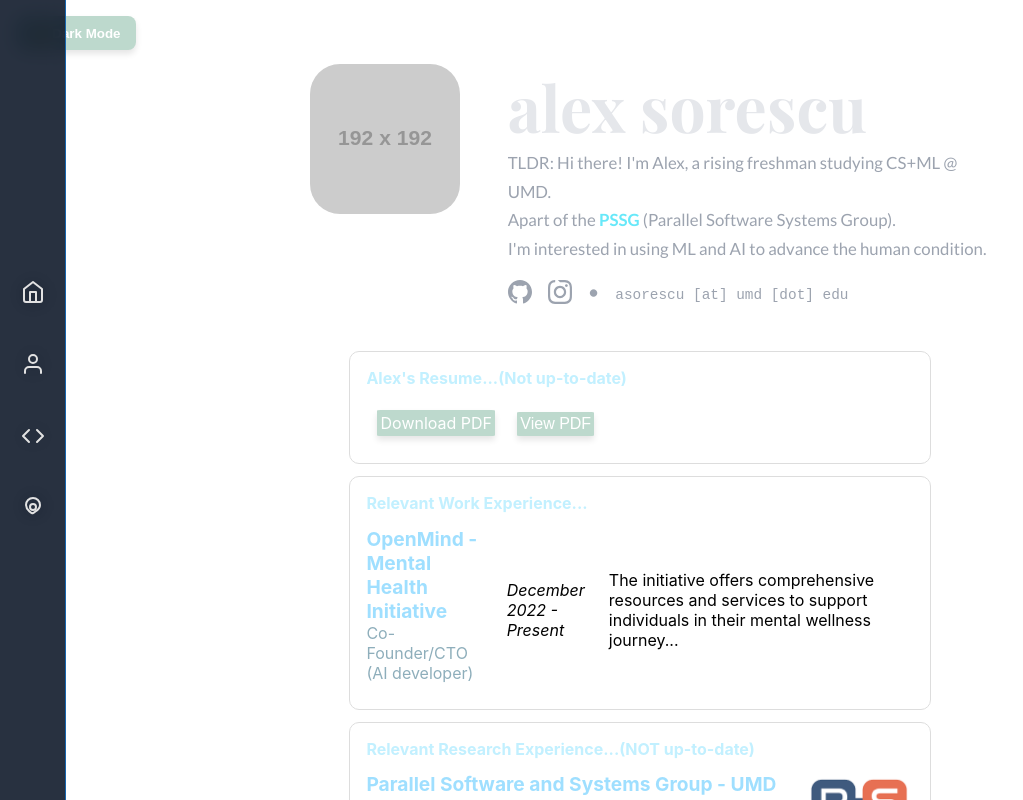
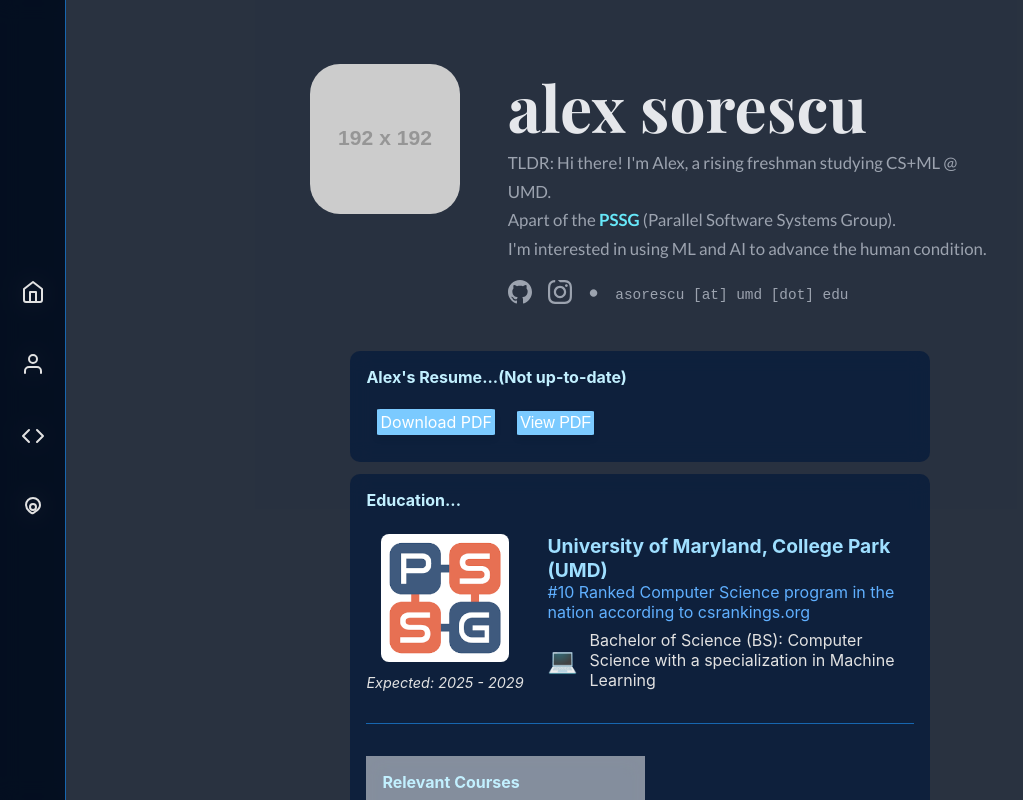
Before and after one commit to asor-1/personal_website, a React (Create React App) app: page /About in a window 1280 px wide. Shown: the top 800 px of the page, without its empty margins (0-1023 px from the left). Built offline with nearby package versions, Linux system fonts and the light colour scheme.

Commit message:
changing the education: need to finish

```diff
--- a/src/css_pages/about.css
+++ b/src/css_pages/about.css
@@ -1,14 +1,16 @@
 /* Light Theme */
 .light {
-    --bg-color: #ffffff;
-    --text-color: #000000;
-    --border-color: #ddd;
-    --card-bg-color: #fff;
-    --hover-bg-color: #e9ecef;
+  --bg-color: rgba(3, 14, 31, 0.85); /* fallback solid */
+  --text-color: #e2e2e2; /* lighter neon-ish white */
+  --border-color: #1766af; /* brighter blue */
+  --card-bg-color: rgba(10, 30, 60, 0.85); /* translucent dark blue */
+  --hover-bg-color: #2a70d1; /* bright neon blue */
 
-    --accent-1: #386994;
-    --accent-2: #8eaebb;
-    --accent-3: #bdd9cd;
+  --accent-1: #3fa9f5; /* neon blue */
+  --accent-2: #60b0ff; /* lighter neon */
+  --accent-3: #7bcaff; /* even lighter neon */
+  --accent-4: #9fdfff;
+  --accent-5: #c2f0ff;
 }
 
 .dark {
@@ -73,12 +75,24 @@
 }
 
 .about-section,
+.education-section,
 .resume-section,
-.education-section,
 .research-section,
-.list-skills,
-.education-classes {
-    width: 80%;
+.list-skills {
+    max-width: 45%;
+    padding: 1rem;
+    background-color: rgba(10, 30, 60, 0.85);
+    border-radius: 0.625rem;
+    backdrop-filter: blur(10px);
+    position: relative;
+    z-index: 2;
+    margin-top: 1%;
+}
+.about-section:hover,
+.education-section:hover,
+.resume-section:hover,
+.research-section:hover,
+.list-skills:hover {
     max-width: 45%;
     padding: 1rem;
     border-radius: 0.625rem;
@@ -90,7 +104,6 @@
     z-index: 2;
     margin-top: 1%;
 }
-
 .resume-header,
 .research-header,
 .education-header {
@@ -235,7 +248,7 @@
 .theme-toggle-button {
     position: fixed;
     top: 1rem;
-    left: 1rem;
+    right: 1rem; /* <-- Changed from left to right */
     background-color: var(--accent-3);
     color: white;
     border: none;
@@ -252,3 +265,58 @@
     background-color: var(--accent-2);
     transform: translateY(-1px);
 }
+
+
+.education-item {
+    display: flex;
+    align-items: flex-start;
+    gap: 1.5rem;
+    margin-top: 1.5rem;
+}
+
+.education-logo-container {
+    flex-shrink: 0;
+    text-align: center;
+}
+
+.education-logo {
+    width: 8rem;
+    height: auto;
+    border-radius: 8px;
+    margin-bottom: 0.5rem;
+}
+
+.education-logo-container .date {
+    margin: 0;
+    font-size: 0.9em;
+}
+
+.education-details {
+    flex-grow: 1;
+}
+
+.education-details .place-name {
+    margin-top: 0;
+}
+
+.major-info {
+    display: flex;
+    align-items: center;
+    gap: 0.75rem; /* Space between icon and text */
+    margin-top: 0.5rem;
+}
+
+.major-info span {
+    font-size: 1.5rem;
+}
+
+.major-info p {
+    margin: 0;
+}
+
+.education-divider {
+    border: 0;
+    height: 1px;
+    background-color: var(--border-color);
+    margin: 2rem 0;
+}
--- a/src/pages/About.js
+++ b/src/pages/About.js
@@ -1,23 +1,18 @@
-import React, { useState, useContext, useEffect, useRef } from 'react';
+import React, { useState, useContext } from 'react';
 import '../css_pages/about.css';
 import { ThemeContext } from '../context/themeContext';
-import GitHubCalendar from 'react-github-calendar';
 import resume from '../assets/alexs_resume.pdf';
 import Navbar from '../components/nav';
-import Container from '../components/container';
 import Courses from '../components/courses';
 import SkillsSection from '../components/skills';
 import PersonalInfoCard from '../components/container';
 
 const Home = () => {
     const [showPdf, setShowPdf] = useState(false);
-    const { theme, toggleTheme } = useContext(ThemeContext); // <-- includes toggle
+    const { theme } = useContext(ThemeContext);
 
     return (
         <div className={`home-container ${theme}`}>
-            <button className="theme-toggle-button" onClick={toggleTheme}>
-                {theme === 'dark' ? '☀️ Light Mode' : '🌙 Dark Mode'}
-            </button>
             <div className="bg-gray-900 min-h-screen flex items-center justify-center p-4">
                 <PersonalInfoCard />
             </div>
@@ -36,6 +31,29 @@
                 )}
             </div>
 
+            <div className={`education-section ${theme}`}>
+                <h2 className='education-header'>Education...</h2>
+
+                {/* UMD Section with new structure */}
+                <div className='education-item'>
+                    <div className='education-logo-container'>
+                        <img src={require('../assets/pssg.png')} alt="UMD logo" className="education-logo" />
+                        <p className='date'>Expected: 2025 - 2029</p>
+                    </div>
+                    <div className='education-details'>
+                        <h4 className='place-name'>University of Maryland, College Park (UMD)</h4>
+                        <p className='role'>#10 Ranked Computer Science program in the nation according to csrankings.org</p>
+                        <div className='major-info'>
+                            <span>💻</span>
+                            <p>Bachelor of Science (BS): Computer Science with a specialization in Machine Learning</p>
+                        </div>
+                    </div>
+                </div>
+                <hr className="education-divider" />
+                <Courses />
+            </div>
+
+
             <div className={`research-section ${theme}`}>
                 <h2 className='research-header'>Relevant Work Experience...</h2>
                 <div className='nu-research'>
@@ -50,7 +68,7 @@
 
             <div className={`research-section ${theme}`}>
                 <h2 className='research-header'>Relevant Research Experience...(NOT up-to-date)</h2>
-                 <div className='nu-research'>
+                <div className='nu-research'>
                     <div className='research-content'>
                         <div className='name-role'>
                             <h4 className='place-name'>Parallel Software and Systems Group - UMD</h4>
@@ -104,21 +122,6 @@
                 </div>
             </div>
 
-
-            <div className={`education-section ${theme}`}>
-                <h2 className='education-header'>Education...</h2>
-                <h4 className ='place-name'>University of Maryland, College Park (UMD)</h4>
-                <p className='role'>#10 Ranked Computer Science program in the nation according to csrankings.org</p>
-                <p className='date'>Expected Graduation: August 2025 - June 2029</p>
-                <p>Bachelor of Science (BS): Computer Science with a specialization in Machine Learning</p>
-                <h4 className ='place-name'>Illinois Mathematics and Science Academy (IMSA)</h4>
-                <p className='role'>#10 Public High School in America & #3 Public High School in Illinois</p>
-                <p className='date'>August 2022 - June 2025</p>
-                <p>High School Degree</p>
-            </div>
-                <Courses />
-
-
             <SkillsSection theme={theme} />
         </div>
     );
```
